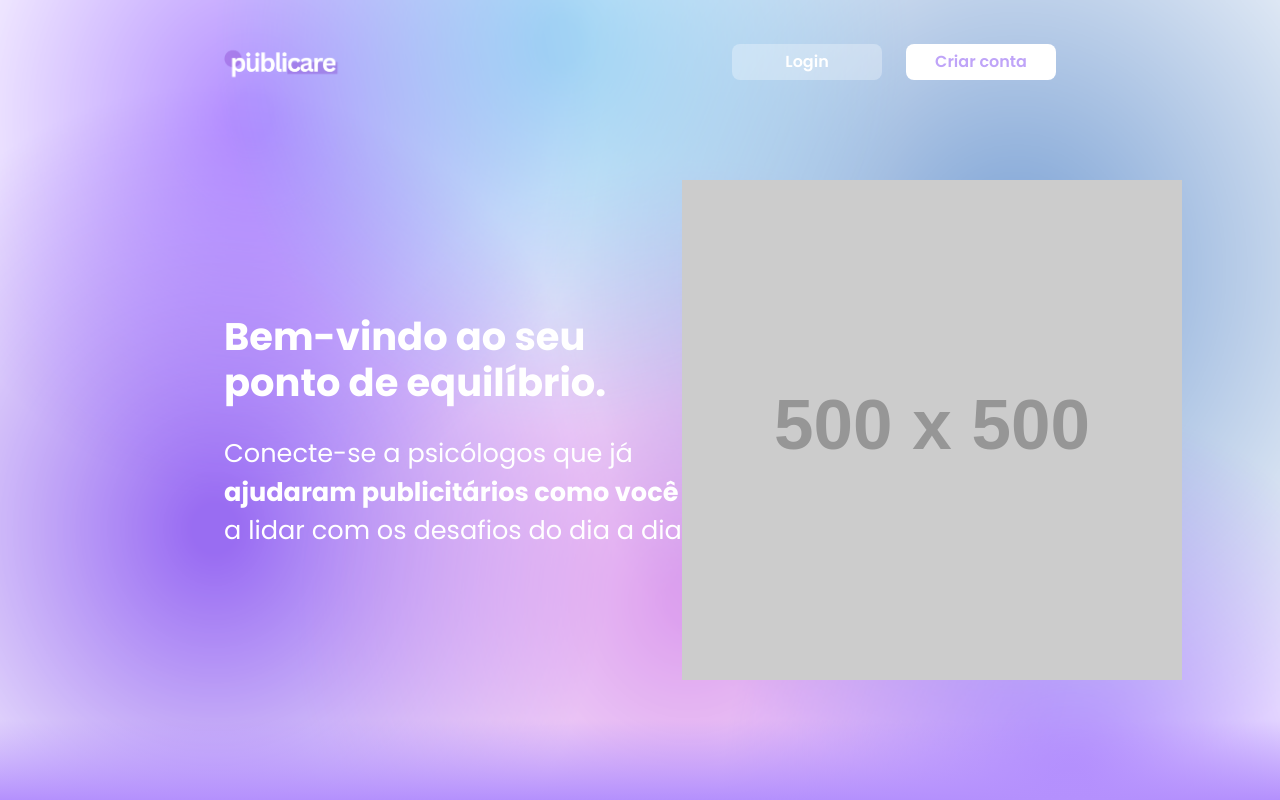
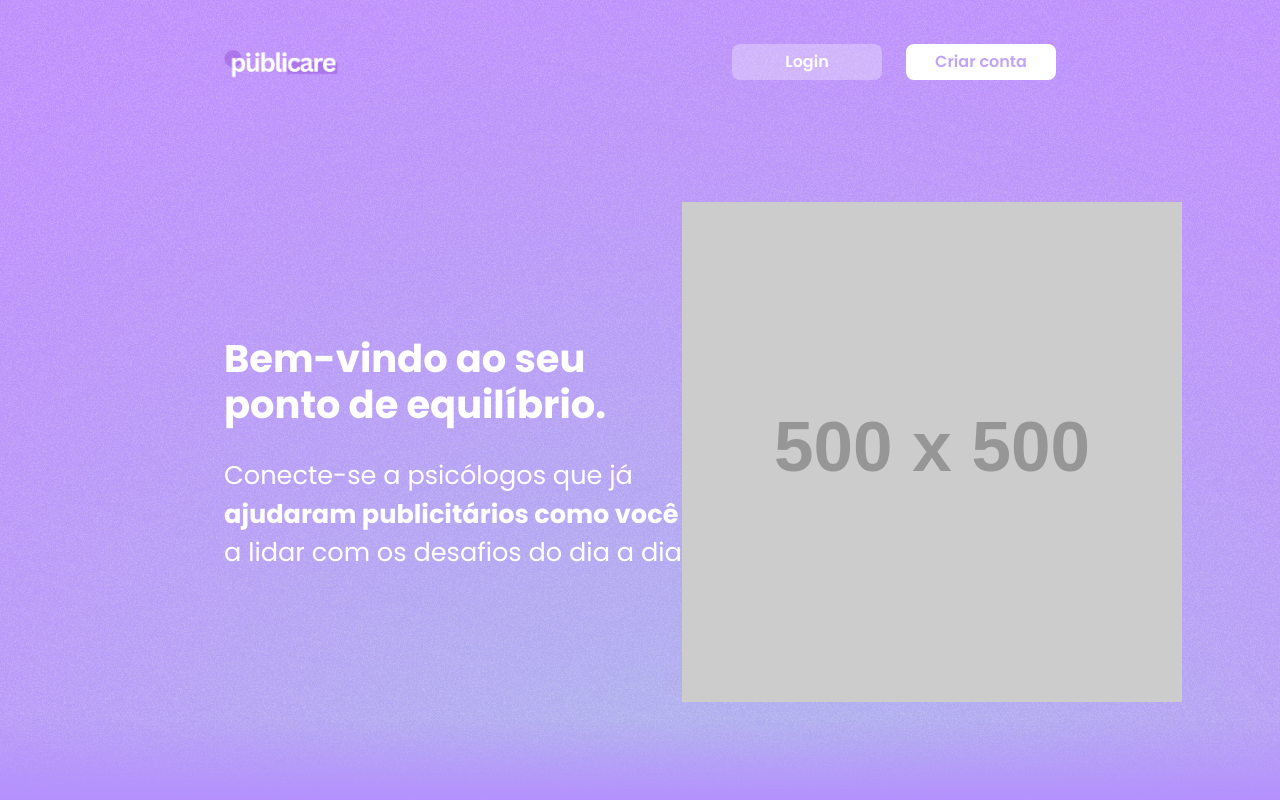
Before and after one commit to guga0712/publicare-website, a Next.js app: page / in a window 1280 px wide. Shown: the top 800 px of the page. Built offline with nearby package versions, Linux system fonts and the light colour scheme.

Commit message:
feat: add background animated

```diff
--- a/src/components/MainSection/index.tsx
+++ b/src/components/MainSection/index.tsx
@@ -8,15 +8,15 @@ interface IMainSectionProps {
 export default function MainSection({ children }: IMainSectionProps) {
   return (
     <Flex
-      backgroundImage="url('/fundo.png')"
-      backgroundRepeat={{ base: "repeat", md: "round" }}
       width={"100%"}
       height={{ base: "auto", md: "100vh" }}
       flexDir={"column"}
       py={{ md: 0, lg: 8 }}
       position="relative"
+      overflow="hidden"
+      backgroundColor="var(--roxo-escuro)"
     >
-      {children}
+      <div style={{ zIndex: 1000 }}>{children}</div>
       <Box
         position="absolute"
         left={0}
@@ -25,7 +25,38 @@ export default function MainSection({ children }: IMainSectionProps) {
         height="80px"
         pointerEvents="none"
         bgGradient="linear(to-b, transparent, var(--roxo-escuro))"
+        zIndex={2}
       />
+      <Flex
+        backgroundImage="url('/noise-light.png')"
+        position="absolute"
+        width="100%"
+        height="100%"
+        top={0}
+        left={0}
+        zIndex={1}
+        opacity={1}
+        animation="fadeIn 2s linear infinite"
+      ></Flex>
+      <Flex
+        // background="conic-gradient(from 0deg, var(--ciano), var(--roxo), var(--rosa-escuro), var(--rosa), var(--roxo-escuro), var(--ciano))"
+        filter="blur(100px)"
+        animation="spinBlob 4s linear infinite"
+        background="hsla(267,96%,77%,1)"
+        backgroundImage="radial-gradient(at 40% 20%, hsla(214,57%,78%,1) 0px, transparent 50%),
+radial-gradient(at 80% 0%, hsla(262,80%,82%,1) 0px, transparent 50%),
+radial-gradient(at 0% 50%, hsla(316,68%,88%,1) 0px, transparent 50%),
+radial-gradient(at 81% 34%, hsla(267,96%,77%,1) 0px, transparent 50%),
+radial-gradient(at 0% 100%, hsla(199,59%,76%,1) 0px, transparent 50%),
+radial-gradient(at 80% 100%, hsla(340,74%,84%,1) 0px, transparent 50%);"
+        position="absolute"
+        top="0"
+        left="0"
+        width="100%"
+        height="100%"
+        zIndex={0}
+        overflow="hidden"
+      ></Flex>
     </Flex>
   );
 }
--- a/src/styles/globals.css
+++ b/src/styles/globals.css
@@ -31,7 +31,7 @@ body {
   padding: 0;
   margin: 0;
   font-family: Poppins !important;
-  opacity: 1 !important;
+  /* opacity: 1 !important; */
   color: white;
 }
 
@@ -65,3 +65,24 @@ a {
   scrollbar-width: thin;
   scrollbar-color: var(--rosa-escuro) transparent;
 }
+
+@keyframes spinBlob {
+  0% {
+    transform: rotate(0deg) scale(2);
+  }
+  100% {
+    transform: rotate(1turn) scale(2);
+  }
+}
+
+@keyframes fadeIn {
+  0% {
+    opacity: 1;
+  }
+  50% {
+    opacity: 0.5;
+  }
+  100% {
+    opacity: 1;
+  }
+}
```
Also changed, not shown: public/noise-light.png (added).
